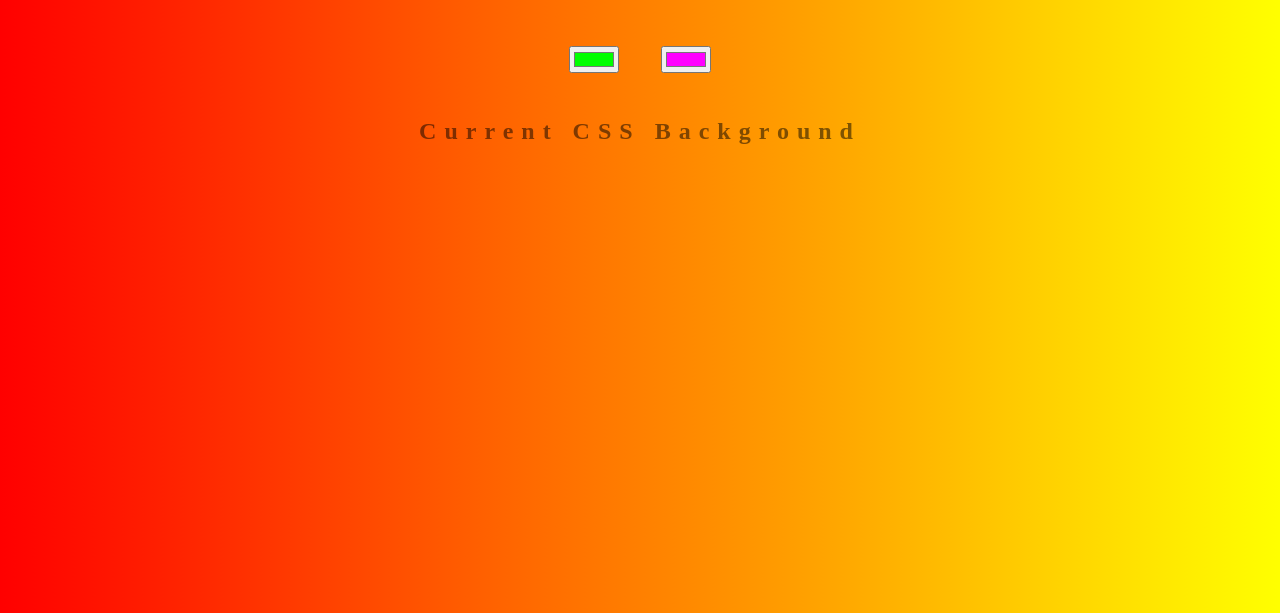
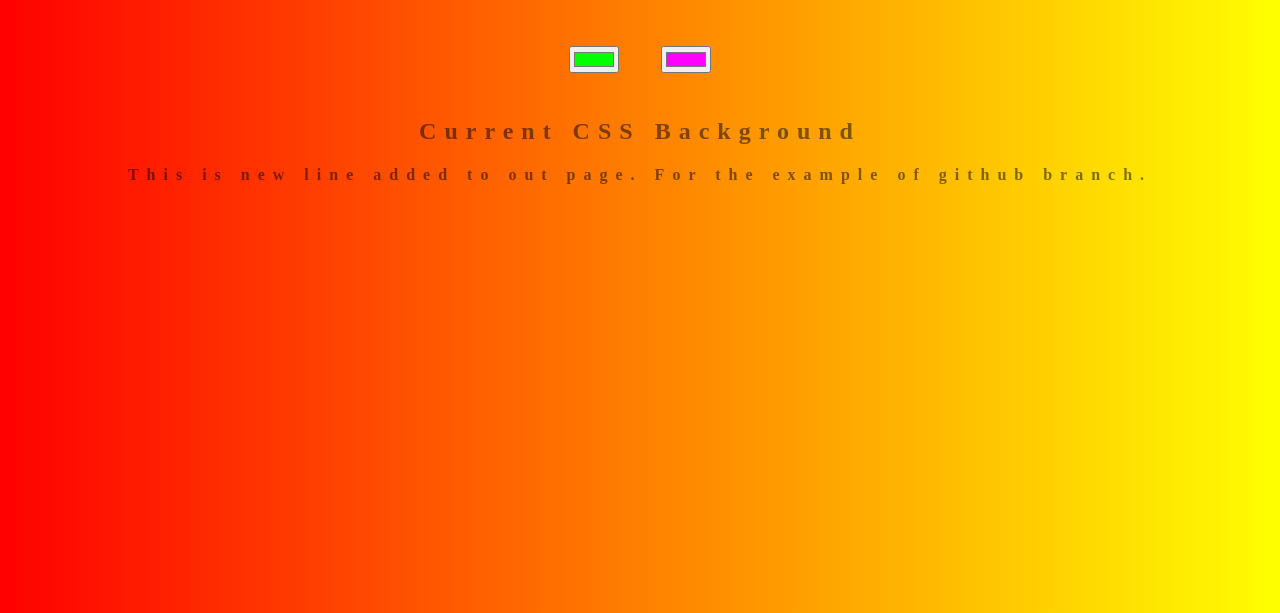
Before and after one commit to DattaAnupam/Background_Generator, a plain HTML site: page index.html in a window 1280 px wide. Shown: the part 187-800 px from the top of the page. Drawn offline with Linux system fonts and the light colour scheme.

Commit message:
added a new line with h4 tag

```diff
--- a/index.html
+++ b/index.html
@@ -15,6 +15,7 @@ gradient color we choose -->
 		<input type="color" id="color2" name="color2" value="#ff00ff">
 		<h2>Current CSS Background</h2>
 		<h3></h3>
+		<h4>This is new line added to out page. For the example of github branch.</h4>
 		<script type="text/javascript" src="script.js"></script>
 	</body>
 </html>
```
